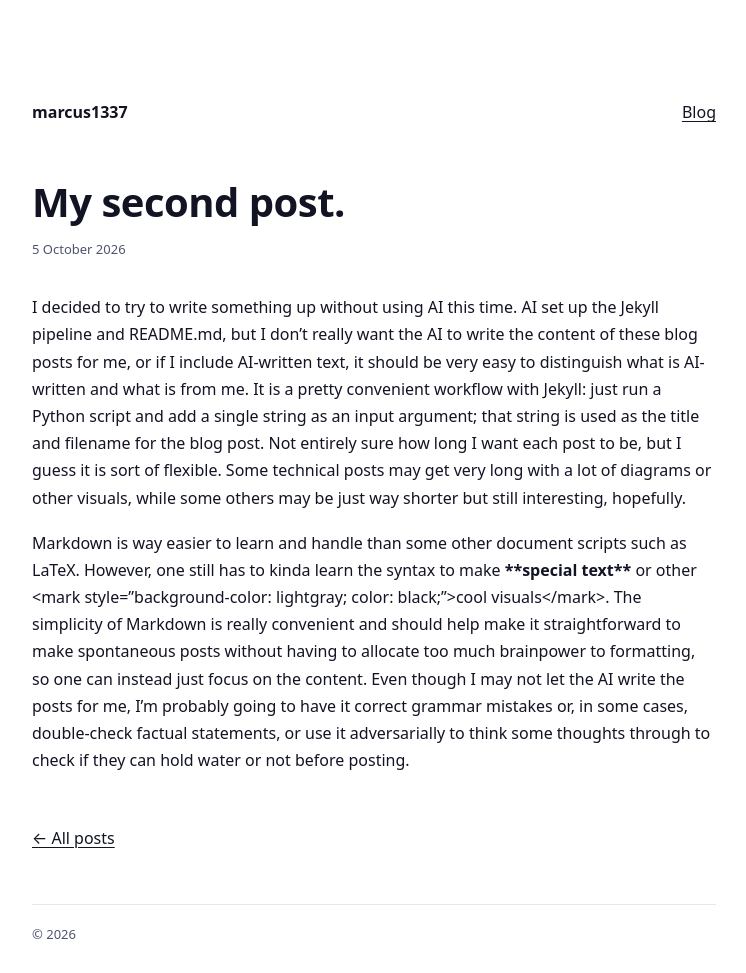
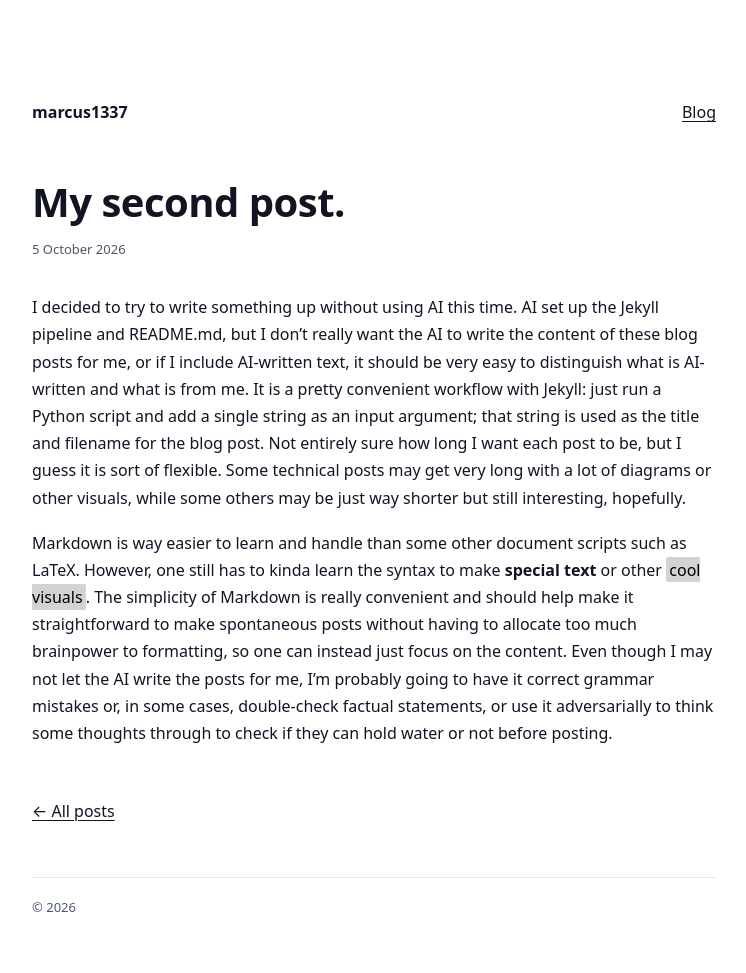
Before and after one commit to marcus1337/marcus1337.github.io, a Jekyll site: the page built from _posts/2026-10-05-my-second-post.md, in a window 1280 px wide. Shown: the whole page, without its empty margins (266-1012 px from the left). Built offline with Jekyll 4.4.1, drawn with Linux system fonts in a browser that asks for light colours; after the commit the page ends 946 px from its top, so only the background shows below that.

Commit message:
fix formatting

```diff
--- a/_posts/2026-10-05-my-second-post.md
+++ b/_posts/2026-10-05-my-second-post.md
@@ -4,4 +4,4 @@ title: "My second post."
 
 I decided to try to write something up without using AI this time. AI set up the Jekyll pipeline and README.md, but I don't really want the AI to write the content of these blog posts for me, or if I include AI-written text, it should be very easy to distinguish what is AI-written and what is from me. It is a pretty convenient workflow with Jekyll: just run a Python script and add a single string as an input argument; that string is used as the title and filename for the blog post. Not entirely sure how long I want each post to be, but I guess it is sort of flexible. Some technical posts may get very long with a lot of diagrams or other visuals, while some others may be just way shorter but still interesting, hopefully.
 
-Markdown is way easier to learn and handle than some other document scripts such as LaTeX. However, one still has to kinda learn the syntax to make **\*\*special text\*\*** or other \<mark style="background-color: lightgray; color: black;">cool visuals\</mark>. The simplicity of Markdown is really convenient and should help make it straightforward to make spontaneous posts without having to allocate too much brainpower to formatting, so one can instead just focus on the content. Even though I may not let the AI write the posts for me, I'm probably going to have it correct grammar mistakes or, in some cases, double-check factual statements, or use it adversarially to think some thoughts through to check if they can hold water or not before posting.
+Markdown is way easier to learn and handle than some other document scripts such as LaTeX. However, one still has to kinda learn the syntax to make **special text** or other <mark style="background-color: lightgray; color: black;">cool visuals</mark>. The simplicity of Markdown is really convenient and should help make it straightforward to make spontaneous posts without having to allocate too much brainpower to formatting, so one can instead just focus on the content. Even though I may not let the AI write the posts for me, I'm probably going to have it correct grammar mistakes or, in some cases, double-check factual statements, or use it adversarially to think some thoughts through to check if they can hold water or not before posting.
```
